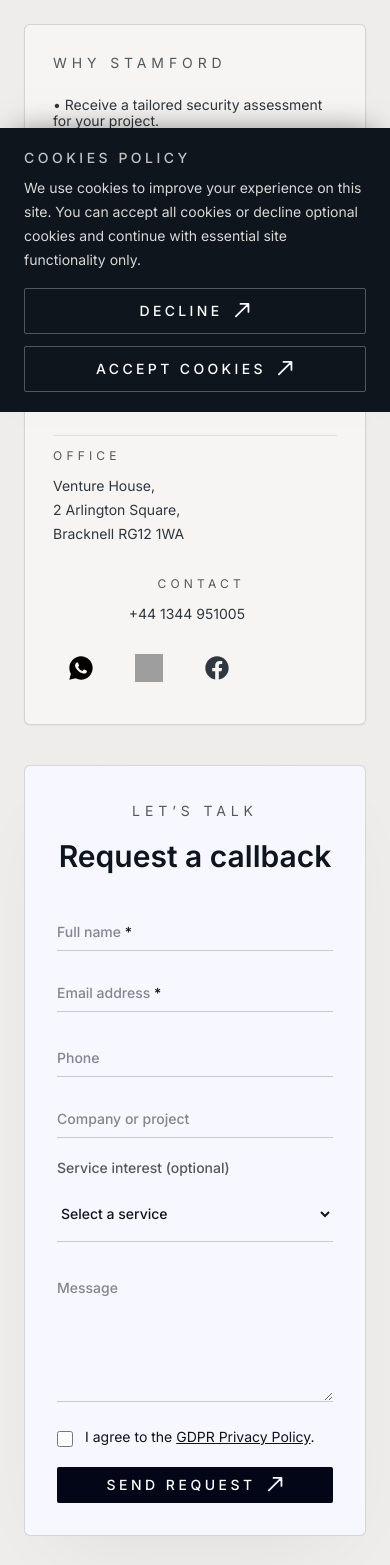
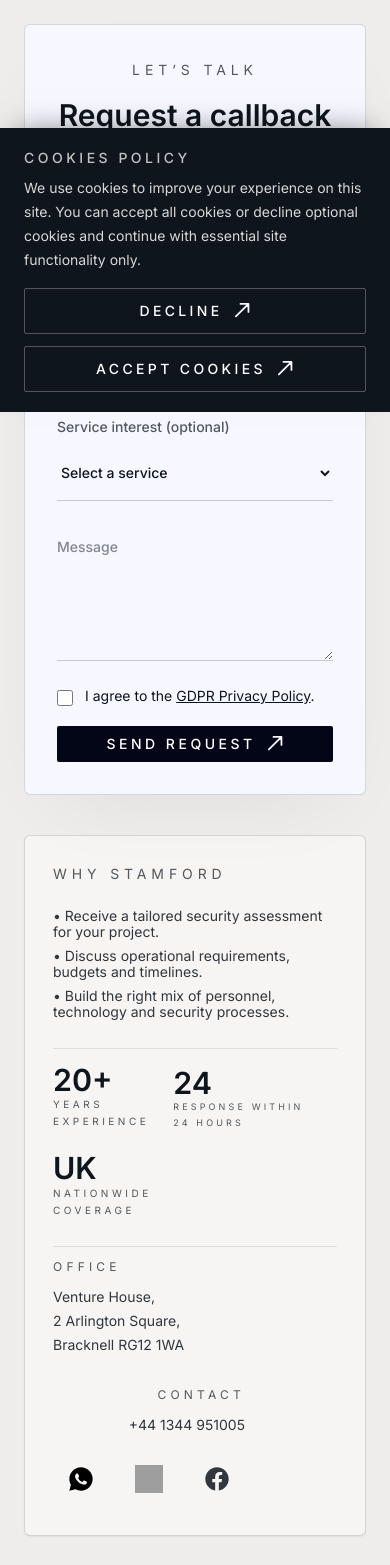
Before and after one commit to RahaAndiyskiy/stamford_security, a Next.js app: page /request in a window 390 px wide. Shown: the part 432-1997 px from the top of the page. Built offline with nearby package versions, Linux system fonts and the light colour scheme; grey boxes are pictures that could not be loaded.

Commit message:
Apply responsive layout and desktop interaction fixes

```diff
--- a/app/globals.css
+++ b/app/globals.css
@@ -331,7 +331,7 @@
   .industries-gallery {
     --s: 450px;
     --g: 10px;
-    --f: 1.25;
+    --f: 1.5;
     display: grid;
     gap: var(--g);
     width: calc(2*var(--s) + var(--g));
--- a/app/request/page.tsx
+++ b/app/request/page.tsx
@@ -18,7 +18,6 @@
         <Header />
 
         <main className="mx-auto w-full max-w-6xl px-6 py-24 sm:px-8">
-          <div className="grid gap-10 lg:grid-cols-[1.2fr_0.8fr] items-start">
           <div className="space-y-6">
             <div className="max-w-2xl">
               <p className="mb-4 text-sm uppercase tracking-[0.35em] text-[#0E151D]/70">
@@ -32,6 +31,8 @@
               </p>
             </div>
 
+            <div className="grid gap-10 lg:grid-cols-[1.2fr_0.8fr] items-start">
+              <div className="order-2 lg:order-1">
                 <div className="rounded-md grid gap-7 border border-[#0E151D]/15 bg-[#F6F5F3] p-7 text-[#0E151D] shadow-sm shadow-black/5">
                   <div className="space-y-6">
                     <p className="text-sm uppercase tracking-[0.35em] text-[#0E151D]/70">WHY STAMFORD</p>
@@ -110,7 +111,10 @@
                 </div>
               </div>
 
+              <div className="order-1 lg:order-2">
                 <RequestForm />
+              </div>
+            </div>
           </div>
         </main>
 
```
Also changed, not shown: next-env.d.ts. Lines whose indentation alone changed are shown as unchanged.
